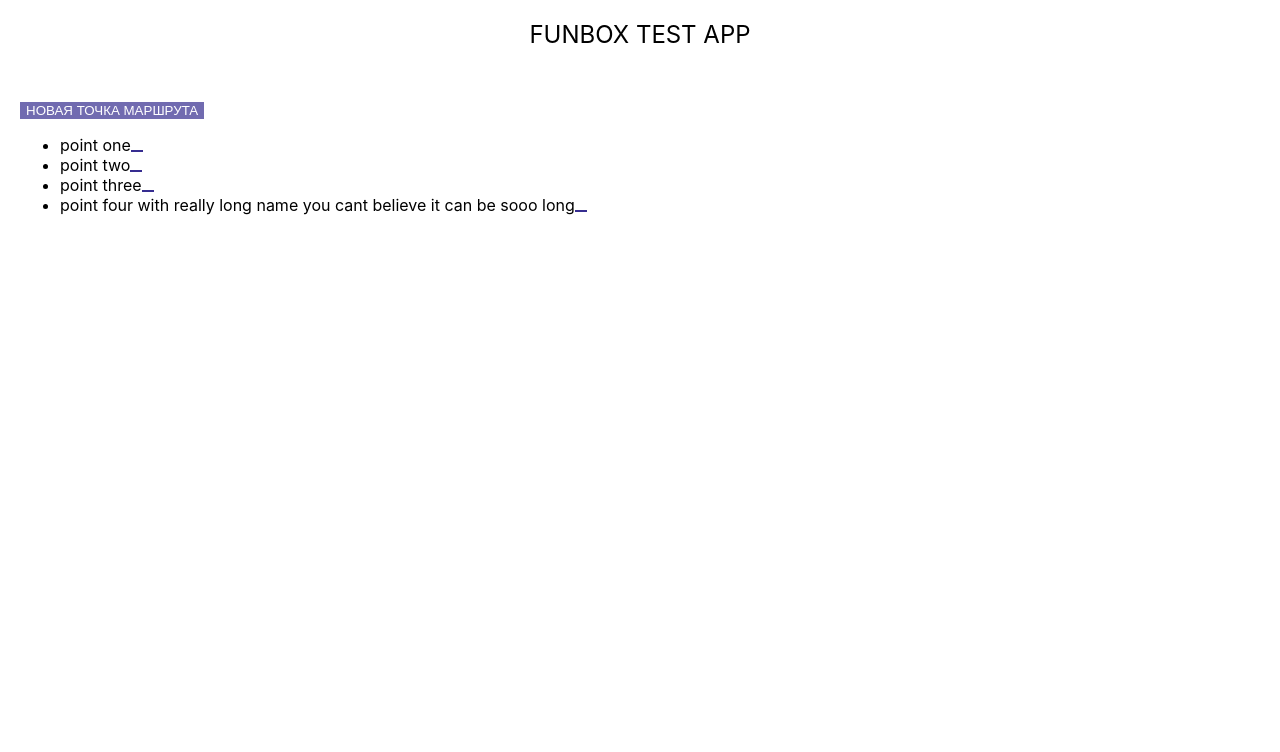
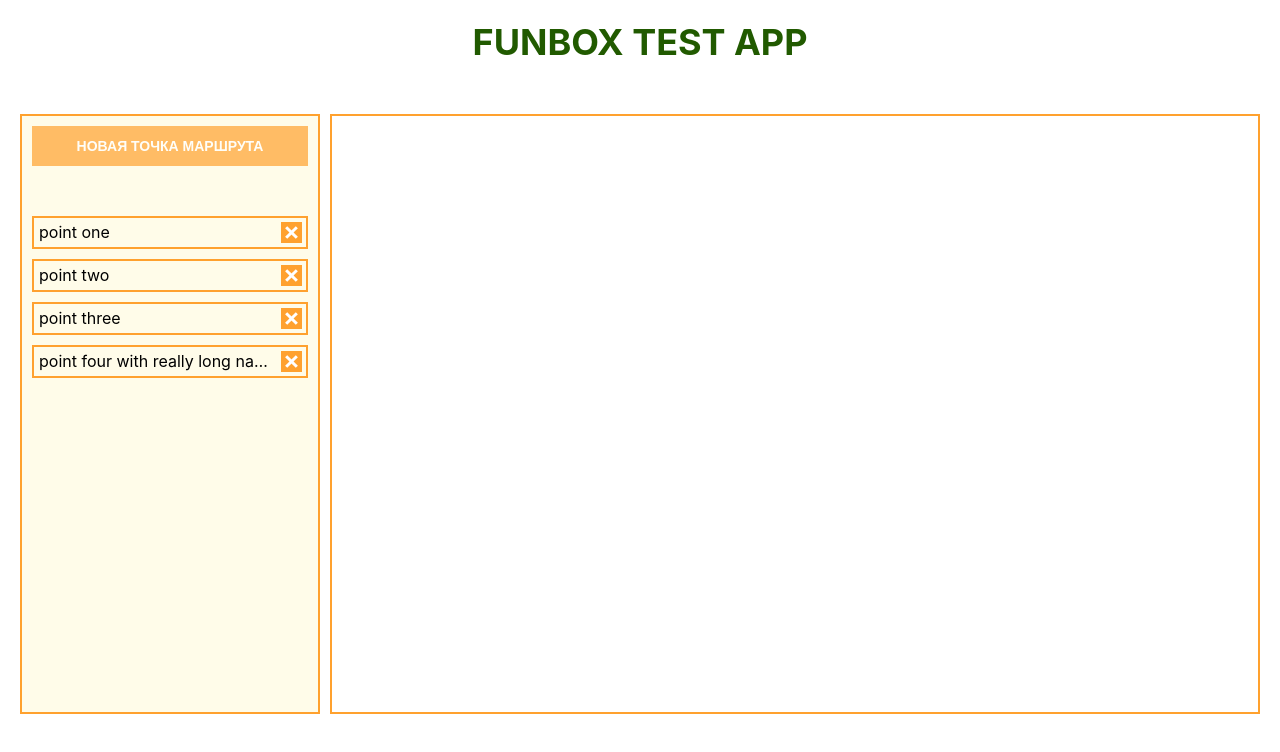
Before and after one commit to frontstall/route-planner, a React (Create React App) app: page / in a window 1280 px wide. Shown: the top 752 px of the page. Built offline with nearby package versions, Linux system fonts and the light colour scheme.

Commit message:
add layouts

```diff
--- a/src/styles/app.scss
+++ b/src/styles/app.scss
@@ -20,10 +20,16 @@ body {
 }
 
 .app__points {
-  min-width: 250px;
+  width: 300px;
+  margin-right: 10px;
+  height: 600px;
+  overflow: auto;
+  box-sizing: border-box;
 }
 
 .app__map {
   flex-grow: 1;
-  min-width: 530px;
+  min-width: 500px;
+  height: 600px;
+  box-sizing: border-box;
 }
--- a/src/styles/button.scss
+++ b/src/styles/button.scss
@@ -1,8 +1,9 @@
 .button {
-  border: none;
-  background-color: #362d90;
-  color: #ffffff;
-  text-transform: uppercase;
+  border: 2px solid $orange;
+  background-color: $orange;
+  color: white;
+  font-weight: 700;
+  transition: 0.15s ease;
   text-align: center;
   cursor: pointer;
 
@@ -14,12 +15,71 @@
 
   &:hover,
   &:focus {
-    background-color: #362dcc;
+    color: $orange;
+    background-color: transparent;
+    outline: none;
+
+    &:before,
+    &:after {
+      background-color: $orange;
+    }
   }
 
-  &_big {
+  &:active {
+    opacity: 0.7;
+  }
+
+  &--big {
     display: block;
     font-size: 14px;
     padding: 10px 20px;
   }
+
+  &--iconed-plus {
+    width: 26px;
+    height: 26px;
+
+    &::before,
+    &::after {
+      content: '';
+      display: block;
+      position: absolute;
+      height: 4px;
+      width: 18px;
+      background-color: white;
+      transition: 0.15s ease;
+      top: 11px;
+      left: 4px;
+    }
+
+    &::after {
+      transform: rotate(90deg);
+    }
+  }
+
+  &--iconed-cross {
+    width: 21px;
+    height: 21px;
+
+    &::before,
+    &::after {
+      content: '';
+      display: block;
+      position: absolute;
+      height: 3px;
+      width: 15px;
+      background-color: white;
+      transition: 0.15s ease;
+      top: 7px;
+      left: 1px;
+    }
+
+    &::before {
+      transform: rotate(45deg);
+    }
+
+    &::after {
+      transform: rotate(-45deg);
+    }
+  }
 }
--- /dev/null
+++ b/src/styles/form.scss
@@ -0,0 +1,17 @@
+.form {
+  margin-bottom: 50px;
+}
+
+.form__wrapper {
+  position: relative;
+}
+
+.form__container {
+  position: absolute;
+  right: 7px;
+  top: 7px;
+}
+
+.form__input {
+  width: 100%;
+}
--- a/src/styles/header.scss
+++ b/src/styles/header.scss
@@ -2,5 +2,7 @@
   padding: 20px 0;
   text-align: center;
   text-transform: uppercase;
-  font-size: 24px;
+  font-size: 36px;
+  color: $green;
+  font-weight: 700;
 }
--- /dev/null
+++ b/src/styles/input.scss
@@ -0,0 +1,11 @@
+.input {
+  box-sizing: border-box;
+  padding: 10px 60px 10px 20px;
+  border: 2px solid $orange;
+  background-color: transparent;
+  color: $orange;
+  font-weight: 700;
+  font-size: 14px;
+  outline: none;
+  color: black;
+}
--- a/src/styles/map.scss
+++ b/src/styles/map.scss
@@ -1,3 +1,3 @@
 .map {
-  height: 600px;
+  border: 2px solid $orange;
 }
--- /dev/null
+++ b/src/styles/point.scss
@@ -0,0 +1,27 @@
+.point {
+  position: relative;
+  display: flex;
+  justify-content: space-between;
+  margin-bottom: 10px;
+  padding: 5px 30px 5px 5px;
+  border: 2px solid $orange;
+
+  &:hover,
+  &:focus,
+  &:active {
+    background-color: $yellow2;
+  }
+}
+
+.point__remove-button {
+  position: absolute;
+  right: 4px;
+  top: 4px;
+}
+
+.point__name {
+  line-height: 19px;
+  white-space: nowrap;
+  overflow-x: hidden;
+  text-overflow: ellipsis;
+}
--- /dev/null
+++ b/src/styles/points-list.scss
@@ -0,0 +1,5 @@
+.points-list {
+  list-style: none;
+  margin: 0;
+  padding: 0;
+}
--- a/src/styles/points.scss
+++ b/src/styles/points.scss
@@ -1,2 +1,13 @@
+.points {
+  display: flex;
+  flex-direction: column;
+  box-sizing: border-box;
+  padding: 10px;
+  border: 2px solid $orange;
+  background-color: $yellow;
+}
+
 .points__add-point-button {
+  margin-bottom: 50px;
+  text-transform: uppercase;
 }
--- a/src/styles/style.scss
+++ b/src/styles/style.scss
@@ -1,5 +1,11 @@
+@import './variables.scss';
+
 @import './map.scss';
 @import './app.scss';
+@import './form.scss';
 @import './header';
 @import './button.scss';
+@import './points-list.scss';
 @import './points.scss';
+@import './input.scss';
+@import './point.scss';
--- /dev/null
+++ b/src/styles/variables.scss
@@ -0,0 +1,6 @@
+$font: Tahoma, 'Roboto', Roboto, Helvetica, sans-serif;
+
+$orange: #ffa12e;
+$yellow: #fffce9;
+$yellow2: #fff2b1;
+$green: #215a00;
```
